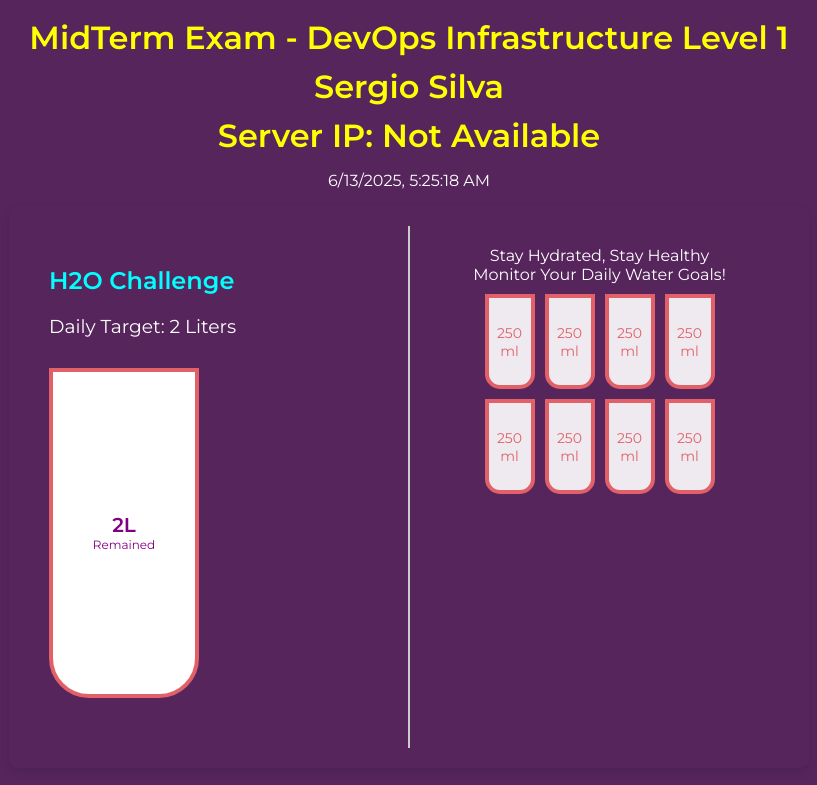
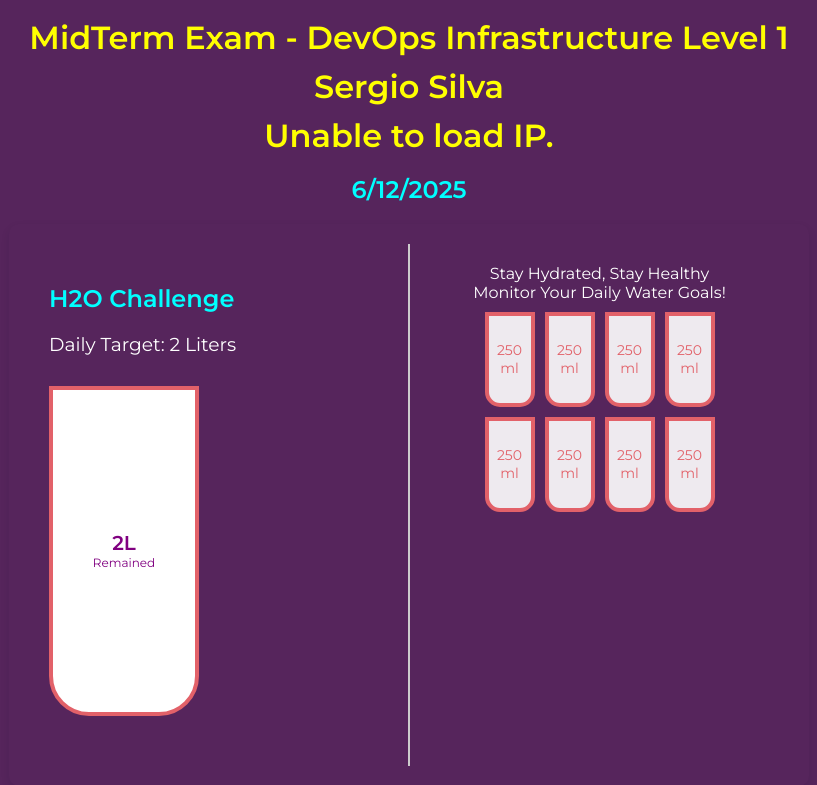
Before and after one commit to sbzsilva/IST101G1-S2-Midterm-sergio, a plain HTML site: page index.html in a window 1280 px wide. Shown: the top 785 px of the page, without its empty margins (231-1048 px from the left). Drawn offline with Linux system fonts and the light colour scheme; no server answers.

Commit message:
Add files

```diff
--- a/index.html
+++ b/index.html
@@ -31,7 +31,7 @@
   <h1 id="title">MidTerm Exam - DevOps Infrastructure Level 1</h1>
   <h1>Sergio Silva</h1>
   <h1 id='ec2-ip'></h1>
-  <p id="datetime"></p>
+  <h2>6/12/2025</h2>
 
   <div class="container">
     <!-- Left Panel -->
@@ -76,7 +76,6 @@
 
 
   <script src="script.js"></script>
-
 </body>
 
 </html>
--- a/script.js
+++ b/script.js
@@ -1,3 +1,24 @@
+/*
+<!-- MidTerm Exam - DevOps Infrastructure Level 1 -->
+<!-- CCTB | Canadian College of Technology and Business -->
+<!-- Description:
+
+    H2O Challenge Web Application
+
+    Description: This web application helps users track their daily water intake with a goal of 2 liters.
+    The interface is divided into two panels:
+    - Left Panel: Displays the challenge title, goal, and a visual representation of the remaining water to be consumed.
+    - Right Panel: Allows users to select how many 250ml glasses of water they have drank.
+
+    The app is designed to encourage healthy hydration habits in a simple and interactive way.
+
+    Instructor: Washington Valencia
+    Course: CCTB - DevOps Infrastructure Level 1
+    MidTerm Exam Project
+
+    Note: This project is adapted from a public project. Original credits go to the respective author(s).
+-->
+*/
 const smallCups = document.querySelectorAll('.cup-small')
 const liters = document.getElementById('liters')
 const percentage = document.getElementById('percentage')
@@ -35,6 +56,7 @@ function updateBigCup() {
         percentage.style.height = 0
     } else {
         percentage.style.visibility = 'visible'
+        // Calculate height based on percentage of total cups
         percentage.style.height = `${(fullCups / totalCups) * 100}%`
         percentage.innerText = `${(fullCups / totalCups) * 100}%`
     }
@@ -44,47 +66,21 @@ function updateBigCup() {
         remained.style.height = 0
     } else {
         remained.style.visibility = 'visible'
+        // Calculate remaining liters (2L total - filled amount)
         liters.innerText = `${2 - (250 * fullCups / 1000)}L`
     }
+
+
+
 }
 
-// Improved IP Fetching with multiple fallback APIs
-function fetchPublicIP() {
-  const ipApis = [
-    'https://api.ipify.org?format=json',
-    'https://ipapi.co/json/',
-    'https://ipinfo.io/json'
-  ];
-
-  const tryApi = async (index = 0) => {
-    try {
-      const response = await fetch(ipApis[index]);
-      if (!response.ok) throw new Error('API failed');
-      const data = await response.json();
-      document.getElementById('ec2-ip').textContent = `Server IP: ${data.ip || data.ipAddress}`;
-    } catch (error) {
-      if (index < ipApis.length - 1) {
-        tryApi(index + 1);
-      } else {
-        document.getElementById('ec2-ip').textContent = 'Server IP: Not Available';
-        console.error('All IP APIs failed:', error);
-      }
-    }
-  };
-
-  tryApi(0);
-}
-
-// Function to update the date and time
-function updateDateTime() {
-  const now = new Date();
-  const datetimeElement = document.getElementById('datetime');
-  if (datetimeElement) {
-    datetimeElement.textContent = now.toLocaleString();
-  }
-}
-
-// Initialize everything
-fetchPublicIP();
-updateDateTime();
-setInterval(updateDateTime, 1000);
+// Fetch the public IP of the instance from an external API
+  fetch('https://api.ipify.org?format=json')
+    .then(response => response.json())
+    .then(data => {
+      document.getElementById('ec2-ip').textContent = data.ip;
+    })
+    .catch(error => {
+      document.getElementById('ec2-ip').textContent = 'Unable to load IP.';
+      console.error('Error fetching public IP:', error);
+    });
```
